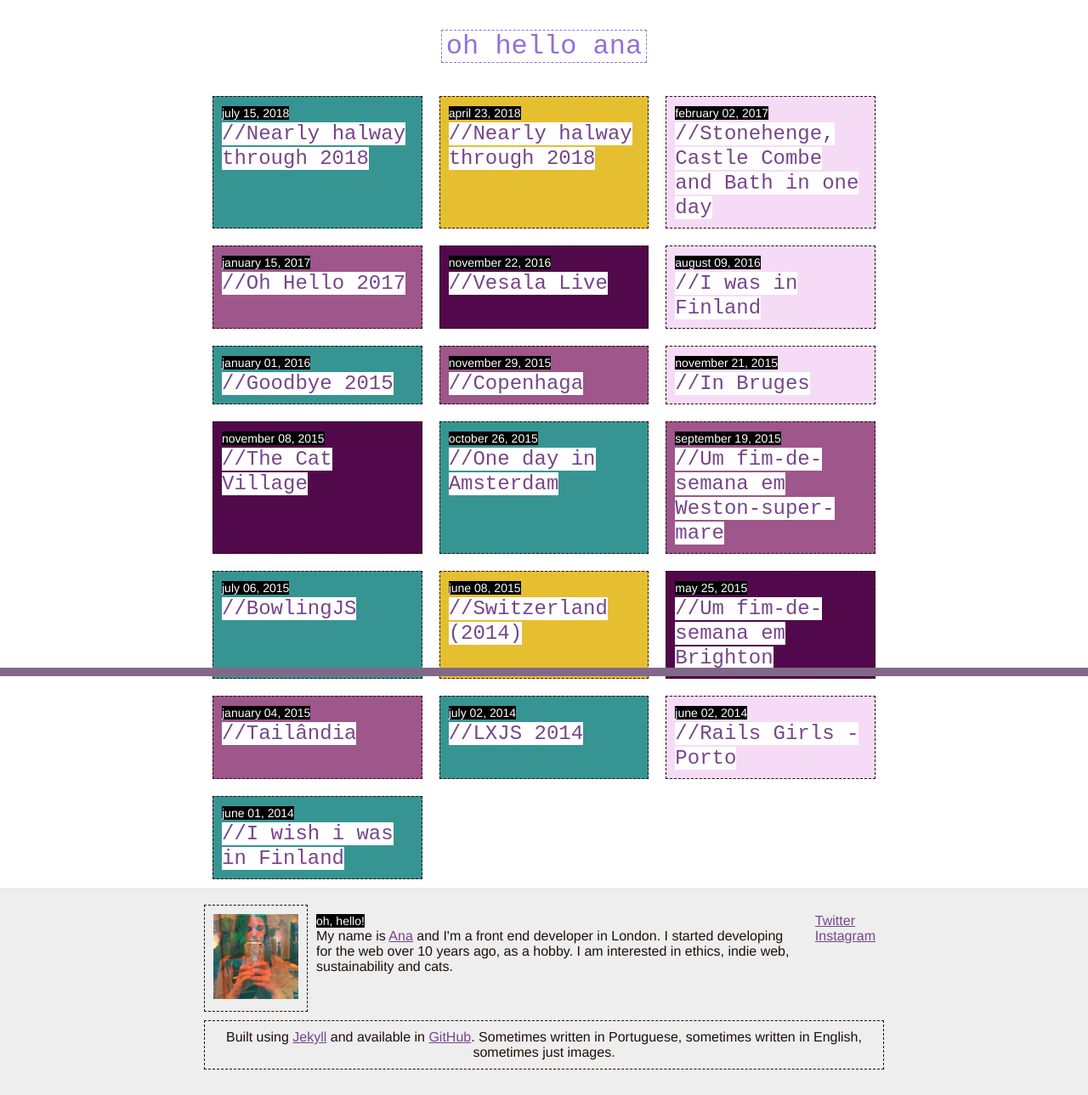
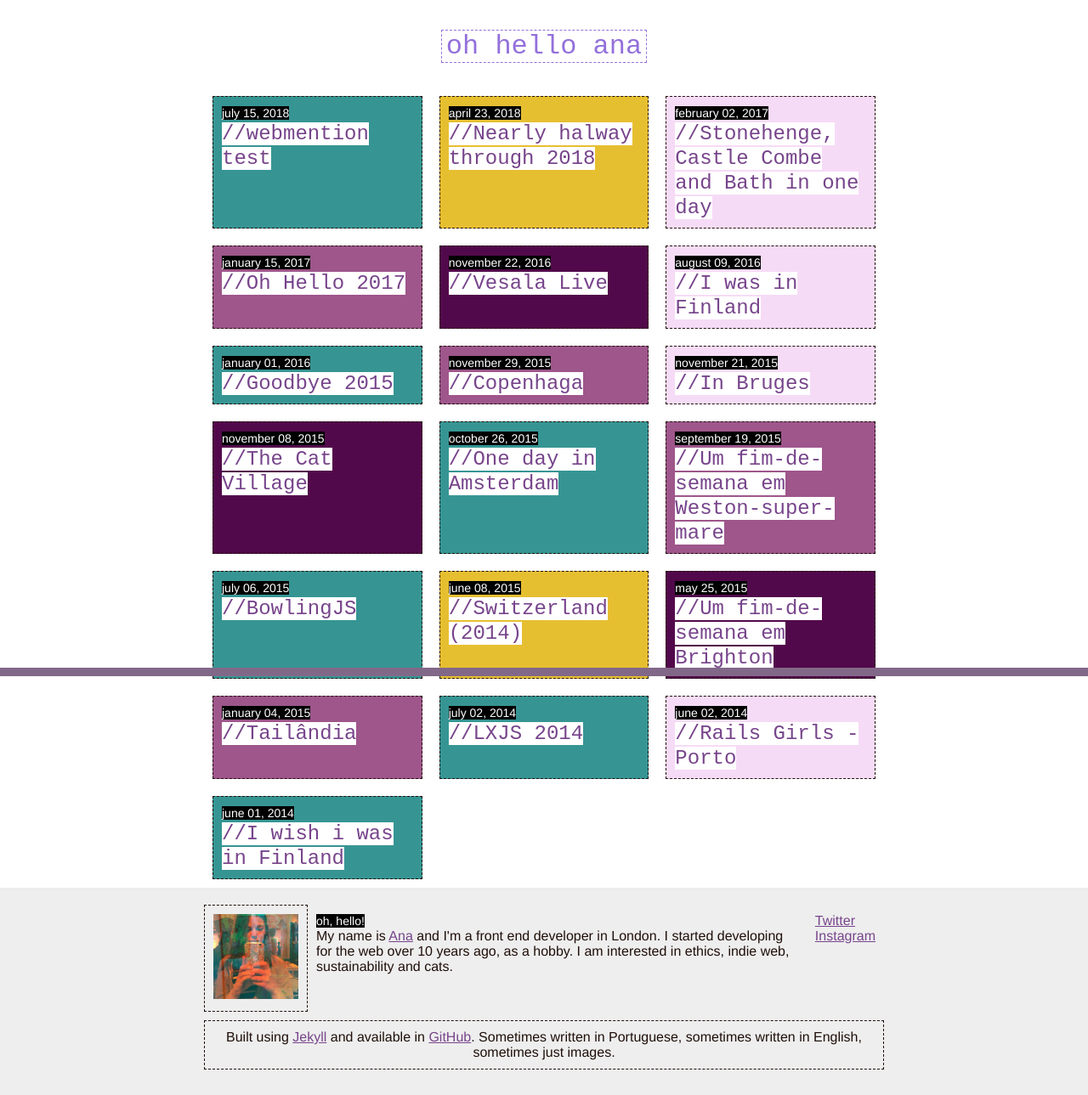
Before and after one commit to ohhelloana/ohhelloana, a Jekyll site: the page built from index.md, in a window 1280 px wide, cut to the strip 104-1393 px from the top of the page. Shown: the whole strip at 85% size. Built offline with Jekyll 4.4.1, drawn with Linux system fonts in a browser that asks for light colours.

Commit message:
I managed to fix the build. Test webmentions now.

```diff
--- a/_posts/2018-04-23-nearly-halfway-through-2018.html
+++ b/_posts/2018-04-23-nearly-halfway-through-2018.html
@@ -1,9 +1,10 @@
 ---
 layout: post
-title: Nearly halway through 2018
+title: webmention test
 date: 2018-07-15 12:41:05.000000000 +00:00
 type: post
 published: true
 status: publish
 ---
 <p>test</p>
+<a href="https://webmention.rocks/test/1">This is test number one.</a>
```
